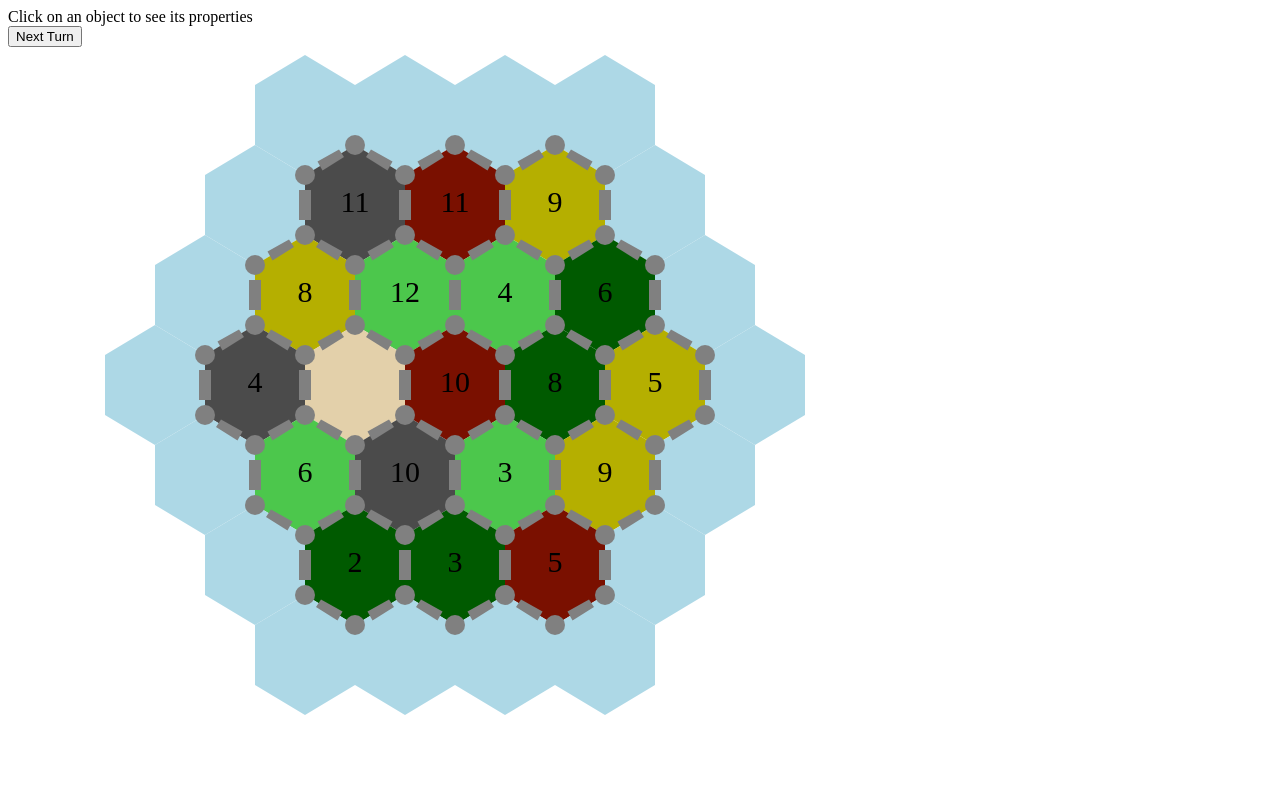
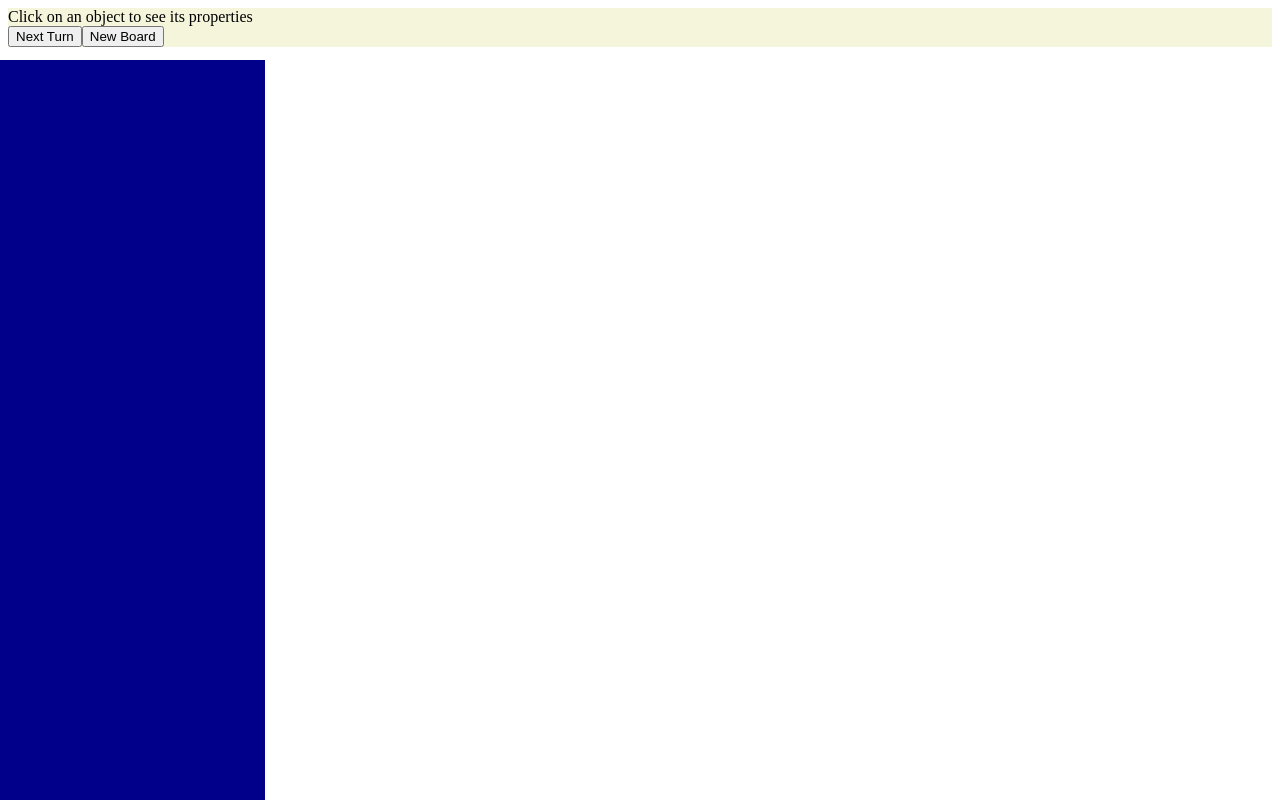
Before and after one commit to bergbros/settlers-of-open-source, a React (Vite) app in the folder soos-client/: page / in a window 1280 px wide. Built offline with nearby package versions, Linux system fonts and the light colour scheme.

Commit message:
Fixed the "mounting" bug, settlements know their resource neighbors now
not sure how that was so hard.

```diff
--- a/soos-client/src/App.scss
+++ b/soos-client/src/App.scss
@@ -1,9 +1,35 @@
+.App{
+  position:relative;
+  background-color: beige;
+}
+
 .GameBoard{
   display: flex;
   flex-direction: row;
+  position:absolute;
+  top: 0px;
+  left: 225px;
+  height: 300px;
+  width: 100%;
+  background-color: pink;
 }
 
+.GameInfo{
+  position:fixed;
+  top:60px;
+  left:0;
+  width: 225px;
+  height:100%;
+  padding: 20px;
+  background: darkblue;
+}
 
+.teamOne{
+  background: red;
+}
+.teamTwo{
+  background:blue;
+}
 
 .Hex {
   position: absolute;
--- a/soos-client/src/App.tsx
+++ b/soos-client/src/App.tsx
@@ -14,6 +14,7 @@ export class App extends Component {
     return(
       <div className="App">
         <GameBoard></GameBoard>
+        <div className="GameInfo"></div>
       </div>
       );
   }
@@ -23,9 +24,17 @@ class GameBoard extends Component<{},{board:any; clickStatement:string,myTerrain
   constructor(props:any) {
     super(props);
     this.state = {
-      myTerrain: [],
+      myTerrain: [
+        [ 'e', 'e', '/', '/', '/', '/', 'e' ],
+        [ 'e', '/', '?', '?', '?', '/', 'e' ],
+        [ 'e', '/', '?', '?', '?', '?', '/' ],
+        [ '/', '?', '?', '?', '?', '?', '/' ],
+        [ 'e', '/', '?', '?', '?', '?', '/' ],
+        [ 'e', '/', '?', '?', '?', '/', 'e' ],
+        [ 'e', 'e', '/', '/', '/', '/', 'e' ],
+      ],
       myTerrFrequency: [],
-      board:this.initializeBoard(),
+      board:[],//this.initializeBoard(),
       clickStatement: "Click on an object to see its properties",
     };
   }
@@ -37,7 +46,10 @@ class GameBoard extends Component<{},{board:any; clickStatement:string,myTerrain
     } else{
       statement = clickedKey;
     }
+
     this.setState({clickStatement:`You clicked: ${statement}`});
+    //console.log(e.target);
+    //return(e.preventDefault());
   }
 
   render(){
@@ -45,7 +57,7 @@ class GameBoard extends Component<{},{board:any; clickStatement:string,myTerrain
     return(
       <div className="App">
         <div>{this.state.clickStatement}</div>
-        <div><button>Next Turn</button></div>
+        <div><button>Next Turn</button><button onClick={()=>this.setState({board:this.initializeBoard()})}>New Board</button></div>
         {this.state.board}
       </div>
     );
@@ -79,18 +91,17 @@ class GameBoard extends Component<{},{board:any; clickStatement:string,myTerrain
   }
 
   listResources(ssKey:string){
-    let myResources = ['w'];
+    let myResources = ['resources:'];
     const myLocation = this.parseKey(ssKey);
     //first hex is easy - it's the one listed.
-    //console.log(this.state.myTerrain);
-    //myResources.push(this.state.myTerrain[myLocation[1]][myLocation[0]]);
+    myResources.push(this.state.myTerrain[myLocation[1]][myLocation[0]]);
     //Second hex is the cardinal direction of the settlement
-    //myResources.push(this.getHex(myLocation[0],myLocation[1],myLocation[2]));
+    myResources.push(this.getHex(myLocation[0],myLocation[1],myLocation[2]));
     //third direction is that direction minus one
-    //if (myLocation[2]===1)
-    //  myResources.push(this.getHex(myLocation[0],myLocation[1],6));
-    //else
-    //  myResources.push(this.getHex(myLocation[0],myLocation[1],myLocation[2]-1));
+    if (myLocation[2]===1)
+      myResources.push(this.getHex(myLocation[0],myLocation[1],6));
+    else
+      myResources.push(this.getHex(myLocation[0],myLocation[1],myLocation[2]-1));
     return myResources;
   }
 
@@ -101,21 +112,22 @@ class GameBoard extends Component<{},{board:any; clickStatement:string,myTerrain
         resY=startY-1; resX = startX+startY%2
         break;
       case 2:
-        resY=startY; resX = startX+1;
+        resY=startY; resX = startX+1;break;
       case 3:
-        resY=startY+1;resX=startX+startY%2;
+        resY=startY+1;resX=startX+startY%2;break;
       case 4:
-        resY=startY+1;resX = startX+startY%2-1
+        resY=startY+1;resX = startX+startY%2-1;break;
       case 5:
-        resY=startY; resX = startX-1;
+        resY=startY; resX = startX-1;break;
       case 6:
-        resY=startY-1;resX=startX-startY%2;
+        resY=startY-1;resX=startX-(startY+1)%2;break;
     }
+    //console.log(resX + "," + resY);
     return this.state.myTerrain[resY][resX];
   }
 
   parseKey(theKey:string){
-    console.log(theKey.split(/[?:,]/).splice(1).map(Number));
+    //console.log(theKey.split(/[?:,]/).splice(1).map(Number));
     return(
       theKey.split(/[?:,]/).splice(1).map(Number)
     );
@@ -126,6 +138,7 @@ class GameBoard extends Component<{},{board:any; clickStatement:string,myTerrain
     const board = [];
     //const [clickStatement:string, setCS] = useState('no clicks');
     let settleSpotCount = 0; let roadSpotCount=0;
+    console.log("test");
     let Terrain = [
       [ 'e', 'e', '/', '/', '/', '/', 'e' ],
       [ 'e', '/', '?', '?', '?', '/', 'e' ],
@@ -136,7 +149,7 @@ class GameBoard extends Component<{},{board:any; clickStatement:string,myTerrain
       [ 'e', 'e', '/', '/', '/', '/', 'e' ],
     ];
     let terrFrequency:(number|null)[][] = [];
-
+    console.log(Terrain);
 
 
 
```
